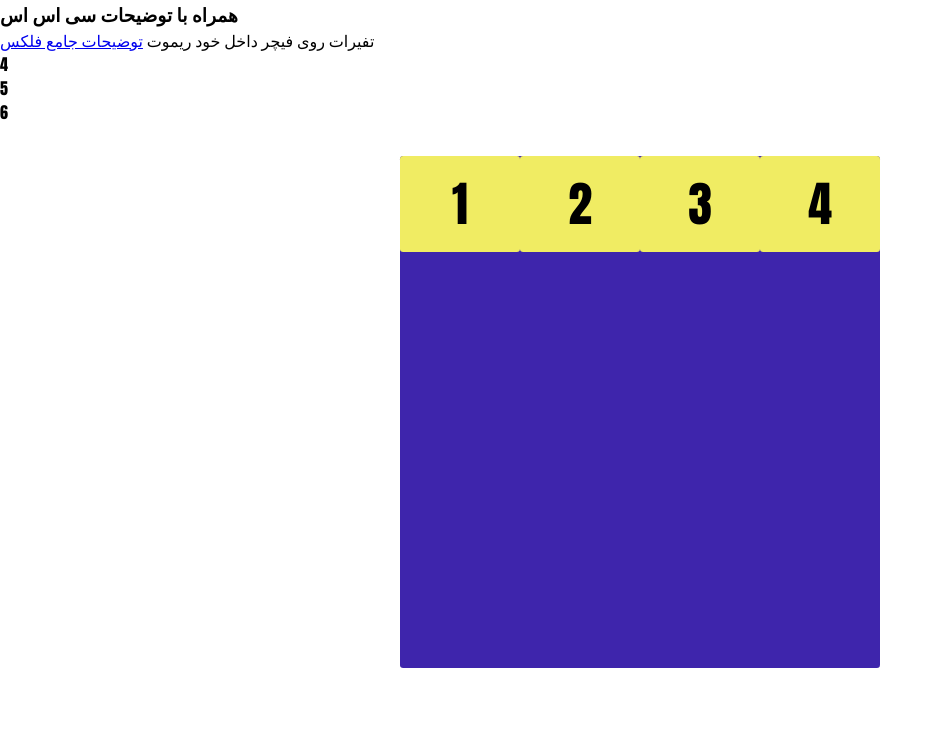
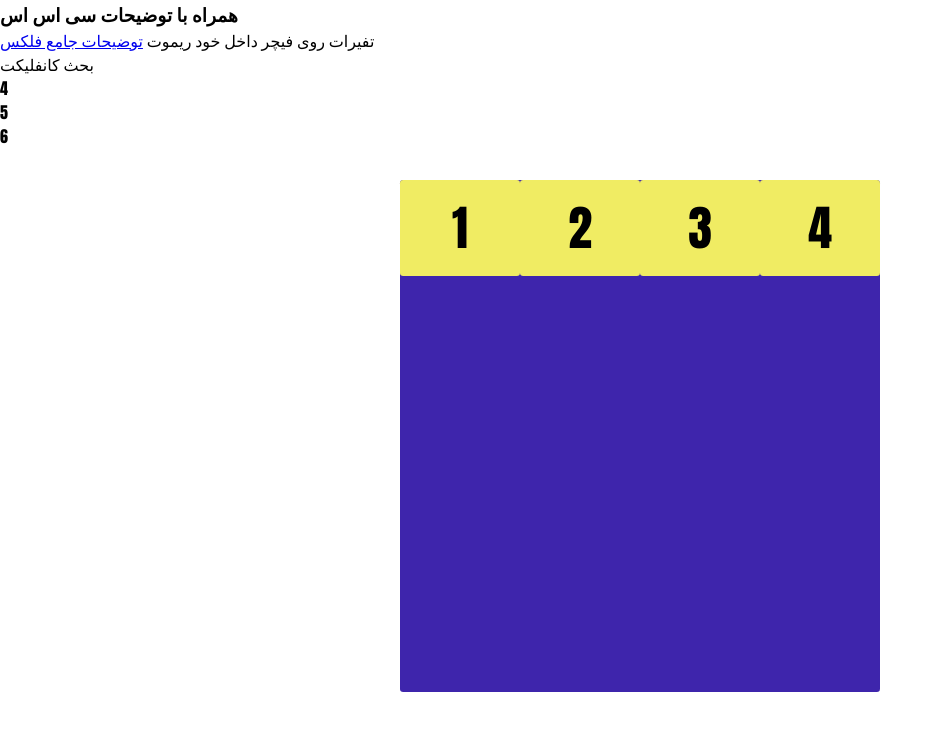
Before and after one commit to kaywan3514/Js-Learning, a plain HTML site: page flex-box/flex.html in a window 1280 px wide. Shown: the whole page, without its empty margins (0-943 px from the left). Drawn offline with Linux system fonts and the light colour scheme.

Commit message:
Tag P For description Conflict

```diff
--- a/flex-box/flex.html
+++ b/flex-box/flex.html
@@ -12,6 +12,7 @@
     <h3>همراه با توضیحات سی اس اس</h3>
     <span>تفیرات روی فیچر داخل خود ریموت </span>
     <a href="./flex-box-kamel.html">توضیحات جامع فلکس</a>
+    <p>بحث کانفلیکت</p>
 
     <!-- part 2_3_4_5_6_7 -->
     <!-- <div class="flex-container eshtrak">
```
